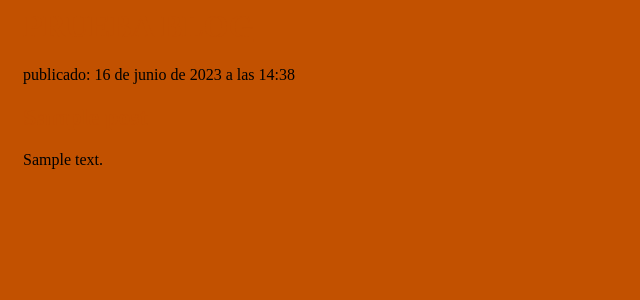
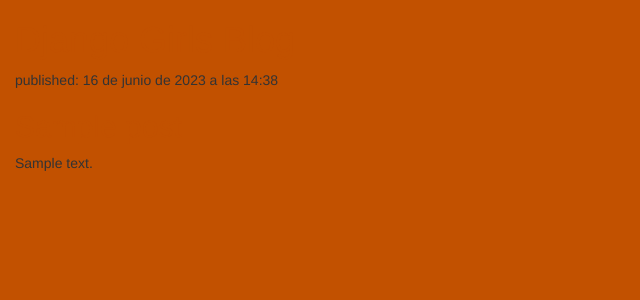
Before and after one commit to andre98652/my-first-blog, a Django app: page / in a window 1280 px wide. Shown: the top 300 px of the page, without its empty margins (0-640 px from the left). Run offline with Django 4.2, Linux system fonts and the light colour scheme; tables that the repository leaves empty hold one stand-in row (values such as "Sample post"); some libraries are stand-ins or nearby versions.

Commit message:
11 commit

```diff
--- a/Blogspot/blog/templates/blog/post_list.html
+++ b/Blogspot/blog/templates/blog/post_list.html
@@ -1,24 +1,22 @@
 {% load static %}
-
-
-<html lang="en">
+<html>
     <head>
-    <title>BLOG</title>
-
+        <title>Django Girls blog</title>
+        <link rel="stylesheet" href="//maxcdn.bootstrapcdn.com/bootstrap/3.2.0/css/bootstrap.min.css">
+        <link rel="stylesheet" href="//maxcdn.bootstrapcdn.com/bootstrap/3.2.0/css/bootstrap-theme.min.css">
         <link rel="stylesheet" href="{% static 'css/style.css' %}">
-
     </head>
     <body>
         <div>
-        <h1><a href="/">PRUEBA BLOG</a></h1>
+            <h1><a href="/">Django Girls Blog</a></h1>
         </div>
+
         {% for post in posts %}
             <div>
-            <p> publicado: {{ post.published_date }}</p>
+                <p>published: {{ post.published_date }}</p>
                 <h2><a href="">{{ post.title }}</a></h2>
                 <p>{{ post.text|linebreaksbr }}</p>
             </div>
         {% endfor %}
-
     </body>
 </html>
```
Lines whose indentation alone changed are shown as unchanged.
